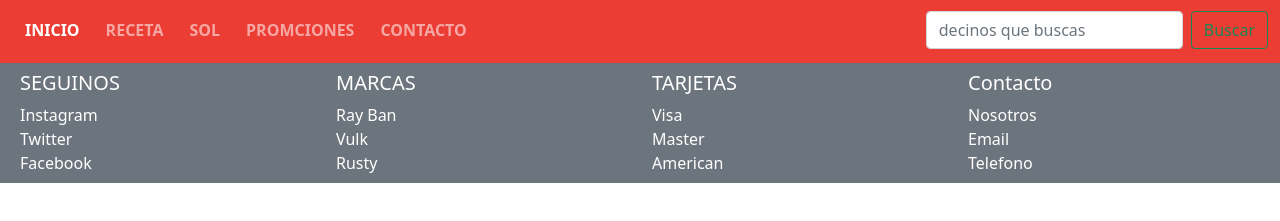
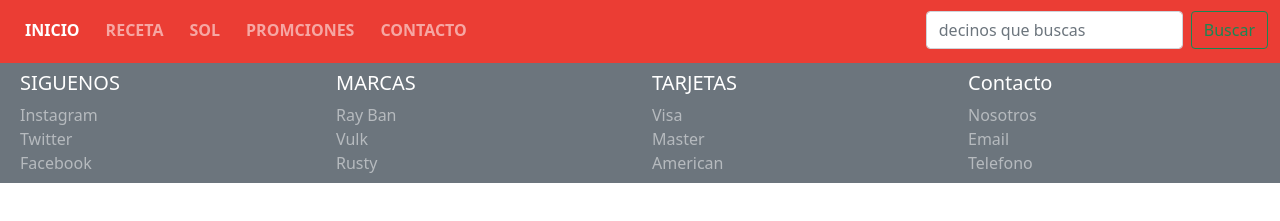
Before and after one commit to jemfo/miProyectoFinalCoder, a plain HTML site: page Index.html in a window 1280 px wide. Shown: the part 79-300 px from the top of the page. Drawn offline with nearby package versions, Linux system fonts and the light colour scheme.

Commit message:
footer terminado

```diff
--- a/Index.html
+++ b/Index.html
@@ -62,36 +62,34 @@
 
   <footer>
     <div class="container-fluid">
-      <div class="row p-2 bg-secondary text-white">
+      <div class="row p-2 bg-secondary">
         <div class="col-12 col-md-6 col-lg-3">
-          <p class="h5">SEGUINOS</p>
-          <p class="display-10 mb-0">Instagram</p>
-          <p class="display-10 mb-0">Twitter</p>
-          <p class="display-10 mb-0">Facebook</p>
+          <p class="h5 text-white">SIGUENOS</p>
+          <p class="display-10 mb-0 text-white-50">Instagram</p>
+          <p class="display-10 mb-0 text-white-50">Twitter</p>
+          <p class="display-10 mb-0 text-white-50">Facebook</p>
         </div>
         <div class="col-12 col-md-6 col-lg-3">
-          <p class="h5">MARCAS</p>
-          <p class="display-10 mb-0">Ray Ban</p>
-          <p class="display-10 mb-0">Vulk</p>
-          <p class="display-10 mb-0">Rusty</p>
+          <p class="h5 text-white">MARCAS</p>
+          <p class="display-10 mb-0 text-white-50">Ray Ban</p>
+          <p class="display-10 mb-0 text-white-50">Vulk</p>
+          <p class="display-10 mb-0 text-white-50">Rusty</p>
         </div>
         <div class="col-12 col-md-6 col-lg-3">
-          <p class="h5">TARJETAS</p>
-          <p class="display-10 mb-0">Visa</p>
-          <p class="display-10 mb-0">Master</p>
-          <p class="display-10 mb-0">American</p>
+          <p class="h5 text-white">TARJETAS</p>
+          <p class="display-10 mb-0 text-white-50">Visa</p>
+          <p class="display-10 mb-0 text-white-50">Master</p>
+          <p class="display-10 mb-0 text-white-50">American</p>
         </div>
         <div class="col-12 col-md-6 col-lg-3">
-          <p class="h5">Contacto</p>
-          <p class="display-10 mb-0">Nosotros</p>
-          <p class="display-10 mb-0">Email</p>
-          <p class="display-10 mb-0">Telefono</p>
+          <p class="h5 text-white">Contacto</p>
+          <p class="display-10 mb-0 text-white-50">Nosotros</p>
+          <p class="display-10 mb-0 text-white-50">Email</p>
+          <p class="display-10 mb-0 text-white-50">Telefono</p>
         </div>
       </div>
     </div>
   </footer>
-
-
 
   <script src="https://cdn.jsdelivr.net/npm/bootstrap@5.1.3/dist/js/bootstrap.bundle.min.js"
     integrity="sha384-ka7Sk0Gln4gmtz2MlQnikT1wXgYsOg+OMhuP+IlRH9sENBO0LRn5q+8nbTov4+1p"
```
